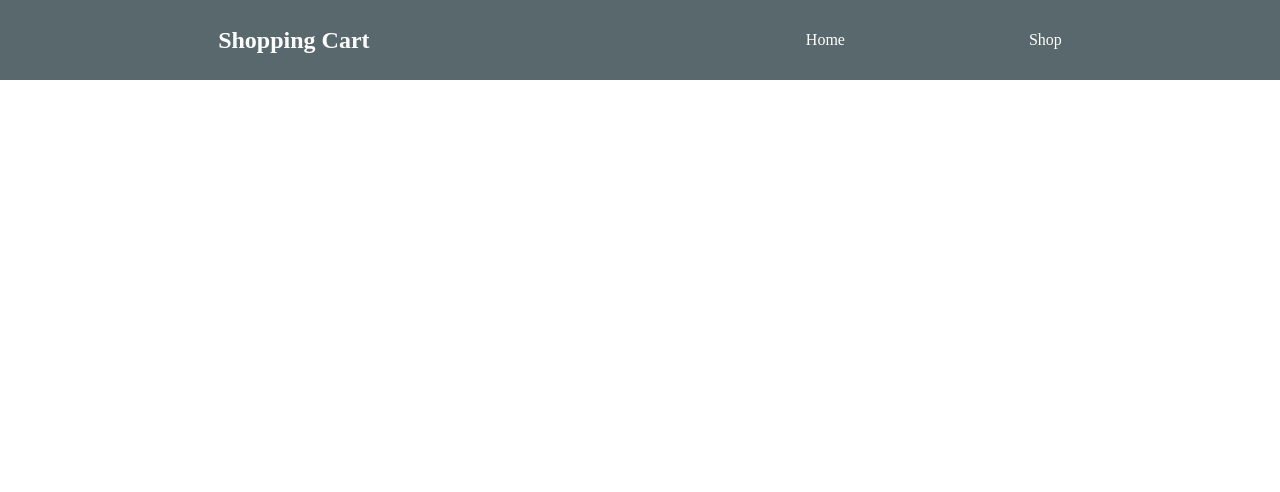
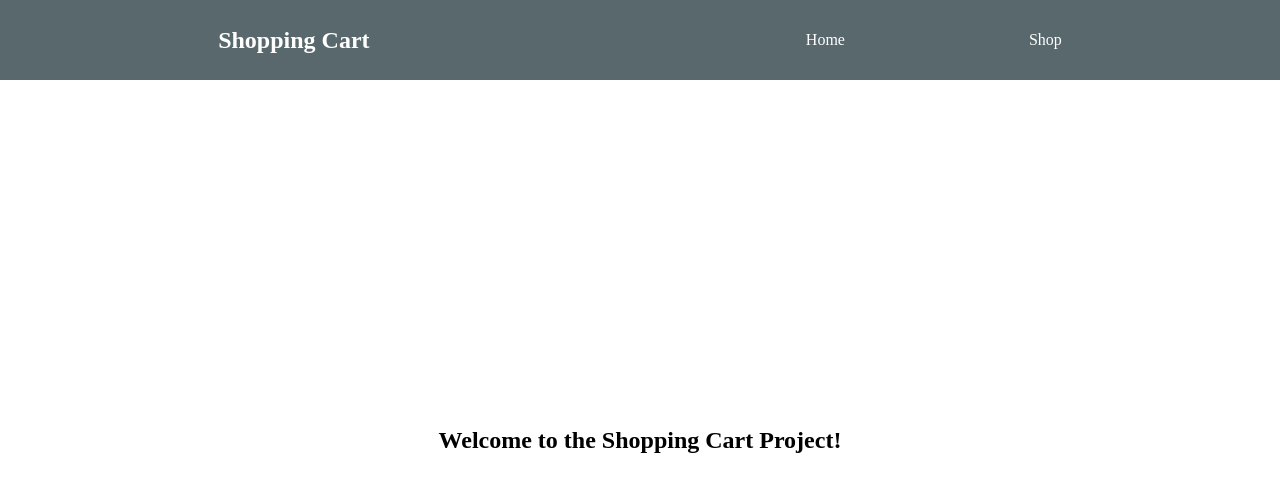
Before and after one commit to Luc-0/shopping-cart, a React (Create React App) app: page / in a window 1280 px wide. Shown: the top 492 px of the page. Built offline with nearby package versions, Linux system fonts and the light colour scheme.

Commit message:
Add home component

```diff
--- a/src/App.css
+++ b/src/App.css
@@ -1,4 +1,4 @@
 .app {
-  height: 100vh;
-  width: 100vw;
+  height: 100%;
+  width: 100%;
 }
--- a/src/App.js
+++ b/src/App.js
@@ -1,13 +1,18 @@
 import React from 'react';
 import { BrowserRouter as Router, Switch, Route } from 'react-router-dom';
+import './App.css';
 import NavBar from './components/NavBar';
-import './App.css';
+import Home from './components/Home';
 
 function App() {
   return (
     <div className="app">
       <Router>
         <NavBar />
+
+        <Switch>
+          <Route exact path="/" component={Home} />
+        </Switch>
       </Router>
     </div>
   );
--- /dev/null
+++ b/src/components/Home.css
@@ -0,0 +1,6 @@
+.homepage {
+  height: 90vh;
+  display: flex;
+  justify-content: center;
+  align-items: center;
+}
--- /dev/null
+++ b/src/components/Home.js
@@ -0,0 +1,12 @@
+import React from 'react';
+import './Home.css';
+
+const Home = () => {
+  return (
+    <div className="homepage">
+      <h2>Welcome to the Shopping Cart Project!</h2>
+    </div>
+  );
+};
+
+export default Home;
--- a/src/components/NavBar.css
+++ b/src/components/NavBar.css
@@ -4,7 +4,7 @@ nav {
   justify-content: space-around;
   background-color: rgb(88, 104, 109);
   color: white;
-  height: 10%;
+  height: 10vh;
   width: 100%;
 }
 
--- a/src/index.css
+++ b/src/index.css
@@ -1,4 +1,5 @@
 * {
   padding: 0;
   margin: 0;
+  box-sizing: border-box;
 }
```
